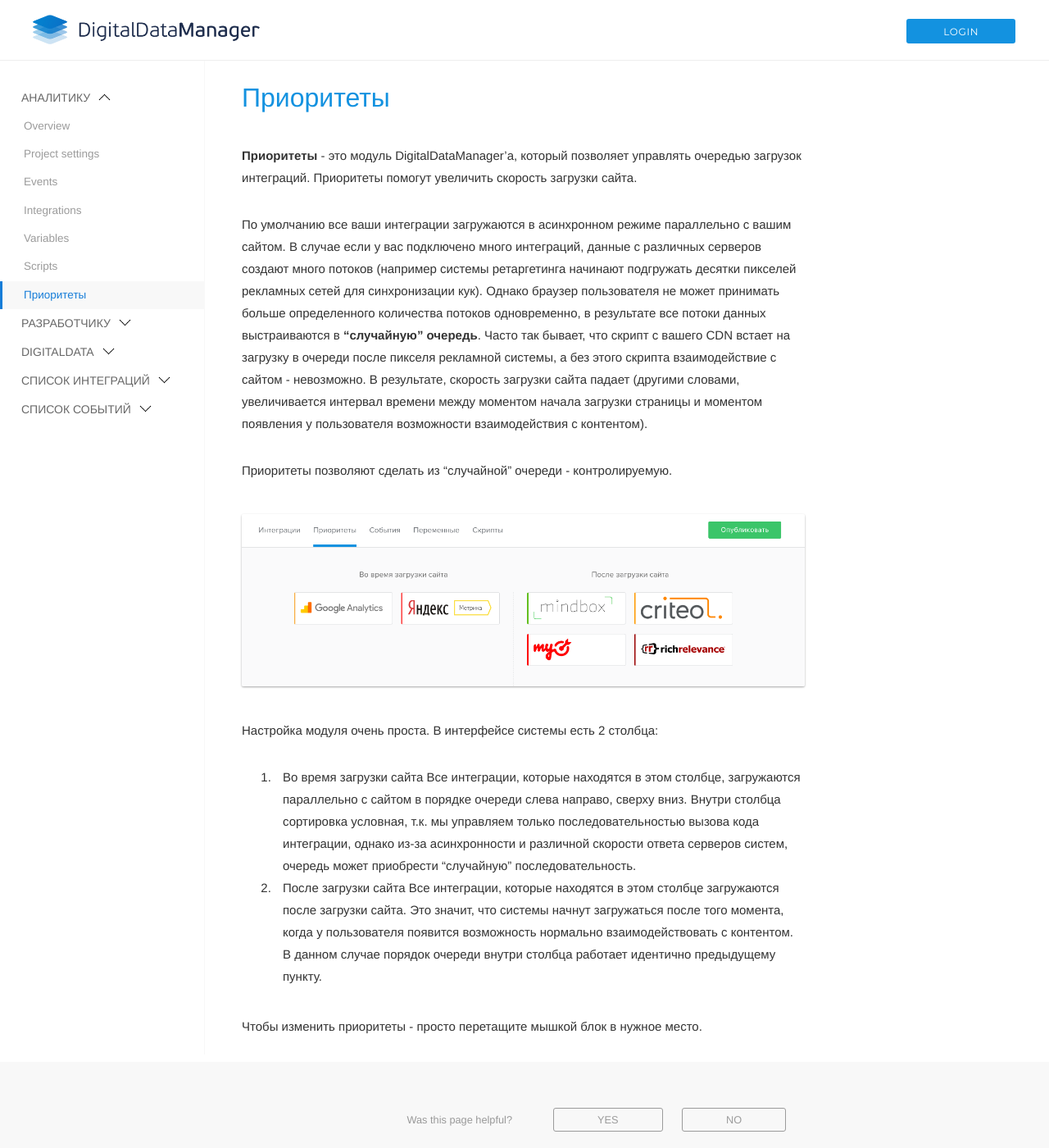
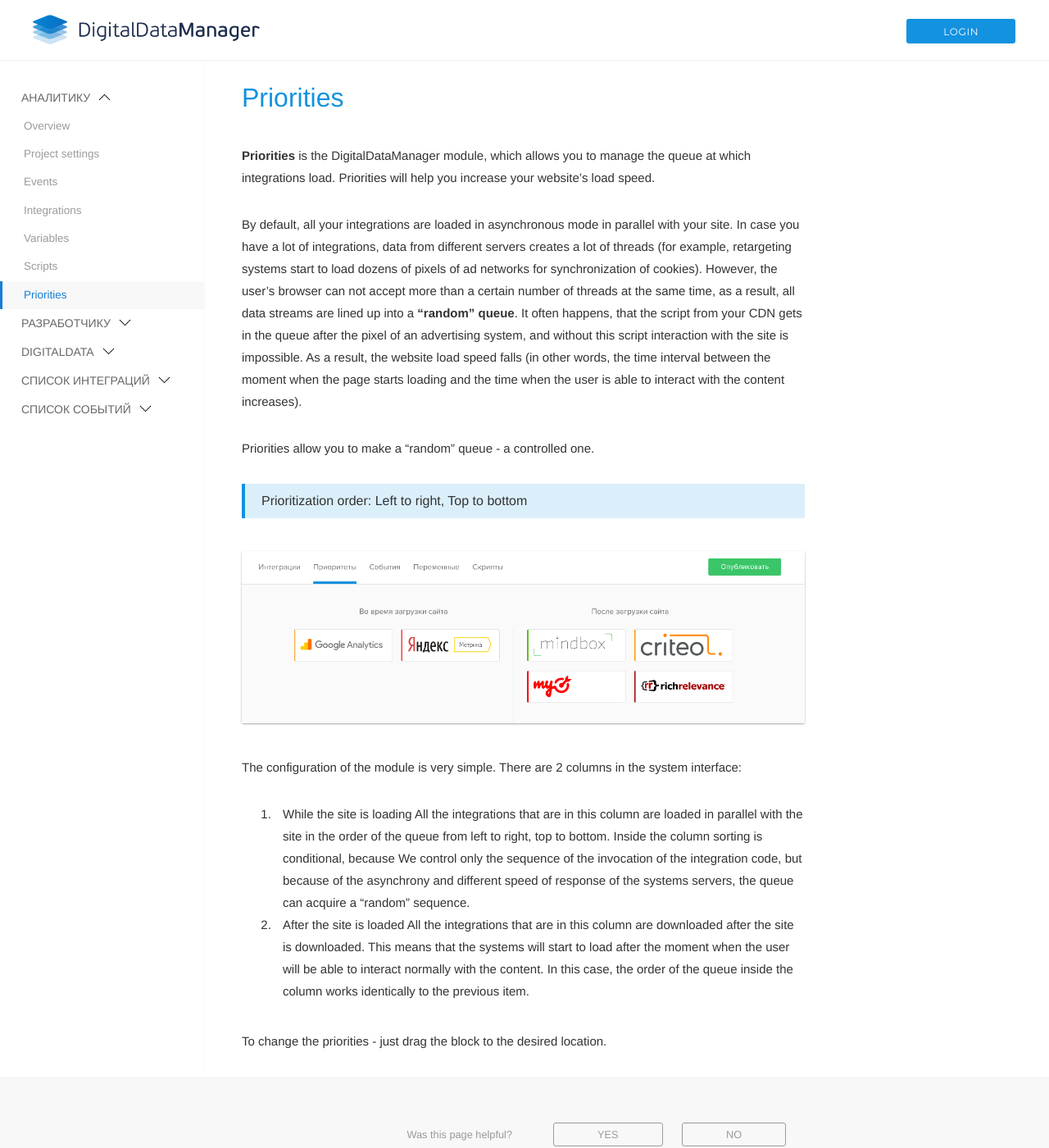
Before and after one commit to segmentstream-com/segmentstream-com.github.io, a Jekyll site: the page built from _docs/for-analyst/priorities.md, in a window 1280 px wide and 1400 px high. Shown: the whole window at 82% size. Built offline with Jekyll 4.4.1, drawn with Linux system fonts in a browser that asks for light colours; nearby versions of some CDN libraries.

Commit message:
priorities

```diff
--- a/_docs/for-analyst/priorities.md
+++ b/_docs/for-analyst/priorities.md
@@ -1,23 +1,25 @@
 ---
 layout: page
 section: analyst
-title: "Приоритеты"
+title: "Priorities"
 date: 2017-08-15 12:00:00
 order: 6
 ---
 
-**Приоритеты** - это модуль DigitalDataManager'а, который позволяет управлять очередью загрузок интеграций. Приоритеты помогут увеличить скорость загрузки сайта.
+**Priorities** is the DigitalDataManager module, which allows you to manage the queue at which integrations load. Priorities will help you increase your website's load speed.
 
-По умолчанию все ваши интеграции загружаются в асинхронном режиме параллельно с вашим сайтом. В случае если у вас подключено много интеграций, данные с различных серверов создают много потоков (например системы ретаргетинга начинают подгружать десятки пикселей рекламных сетей для синхронизации кук). Однако браузер пользователя не может принимать больше определенного количества потоков одновременно, в результате все потоки данных выстраиваются в **"случайную" очередь**. Часто так бывает, что скрипт с вашего CDN встает на загрузку в очереди после пикселя рекламной системы, а без этого скрипта взаимодействие с сайтом - невозможно. В результате, скорость загрузки сайта падает (другими словами, увеличивается интервал времени между моментом начала загрузки страницы и моментом появления у пользователя возможности взаимодействия с контентом).
+By default, all your integrations are loaded in asynchronous mode in parallel with your site. In case you have a lot of integrations, data from different servers creates a lot of threads (for example, retargeting systems start to load dozens of pixels of ad networks for synchronization of cookies). However, the user's browser can not accept more than a certain number of threads at the same time, as a result, all data streams are lined up into a **"random" queue**. It often happens, that the script from your CDN gets in the queue after the pixel of an advertising system, and without this script interaction with the site is impossible. As a result, the website load speed falls (in other words, the time interval between the moment when the page starts loading and the time when the user is able to interact with the content increases).
 
-Приоритеты позволяют сделать из "случайной" очереди - контролируемую.
+Priorities allow you to make a "random" queue - a controlled one.
+
+>Prioritization order: Left to right, Top to bottom
 
 ![](/img/priorities.1.png)
 
-Настройка модуля очень проста. В интерфейсе системы есть 2 столбца:
-1. Во время загрузки сайта
-Все интеграции, которые находятся в этом столбце, загружаются параллельно с сайтом в порядке очереди слева направо, сверху вниз. Внутри столбца сортировка условная, т.к. мы управляем только последовательностью вызова кода интеграции, однако из-за асинхронности и различной скорости ответа серверов систем, очередь может приобрести "случайную" последовательность.
-2. После загрузки сайта
-Все интеграции, которые находятся в этом столбце загружаются после загрузки сайта. Это значит, что системы начнут загружаться после того момента, когда у пользователя появится возможность нормально взаимодействовать с контентом. В данном случае порядок очереди внутри столбца работает идентично предыдущему пункту.
+The configuration of the module is very simple. There are 2 columns in the system interface:
+1. While the site is loading
+All the integrations that are in this column are loaded in parallel with the site in the order of the queue from left to right, top to bottom. Inside the column sorting is conditional, because We control only the sequence of the invocation of the integration code, but because of the asynchrony and different speed of response of the systems servers, the queue can acquire a "random" sequence.
+2. After the site is loaded
+All the integrations that are in this column are downloaded after the site is downloaded. This means that the systems will start to load after the moment when the user will be able to interact normally with the content. In this case, the order of the queue inside the column works identically to the previous item.
 
-Чтобы изменить приоритеты - просто перетащите мышкой блок в нужное место.
+To change the priorities - just drag the block to the desired location.
```
